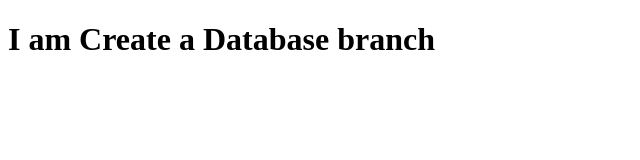
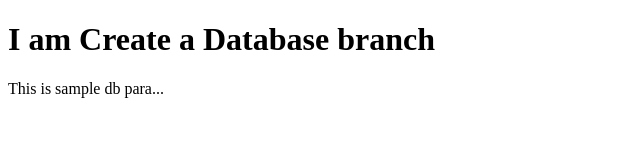
Before and after one commit to Saziya2704/Git_task1, a plain HTML site: page User.html in a window 1280 px wide. Shown: the whole page, without its empty margins (0-640 px from the left). Drawn offline with Linux system fonts and the light colour scheme.

Commit message:
feat: modified text message

```diff
--- a/User.html
+++ b/User.html
@@ -7,5 +7,6 @@
 </head>
 <body>
     <h1>I am Create a Database branch</h1>
+    <p>This is sample db para...</p>
 </body>
 </html>
```
